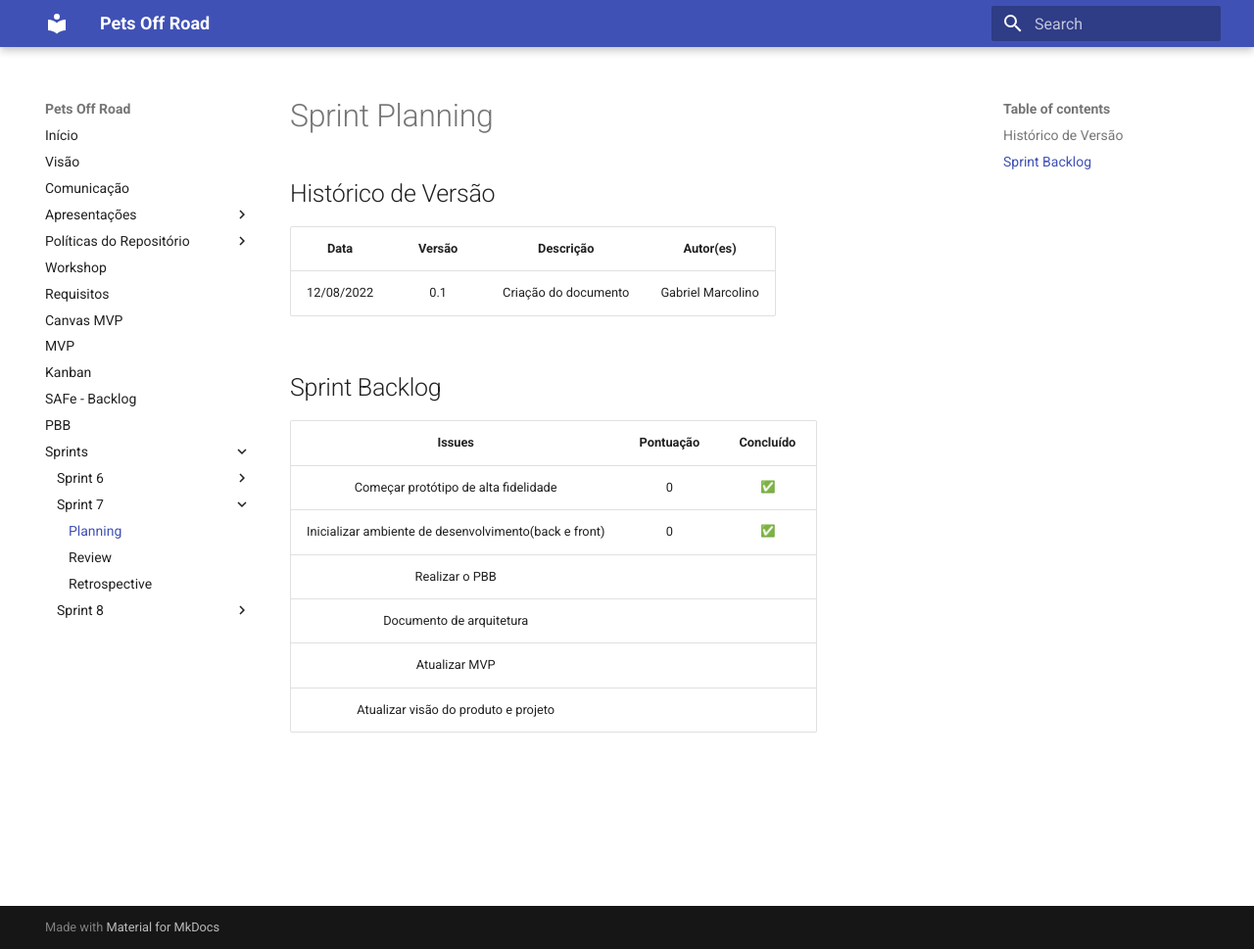
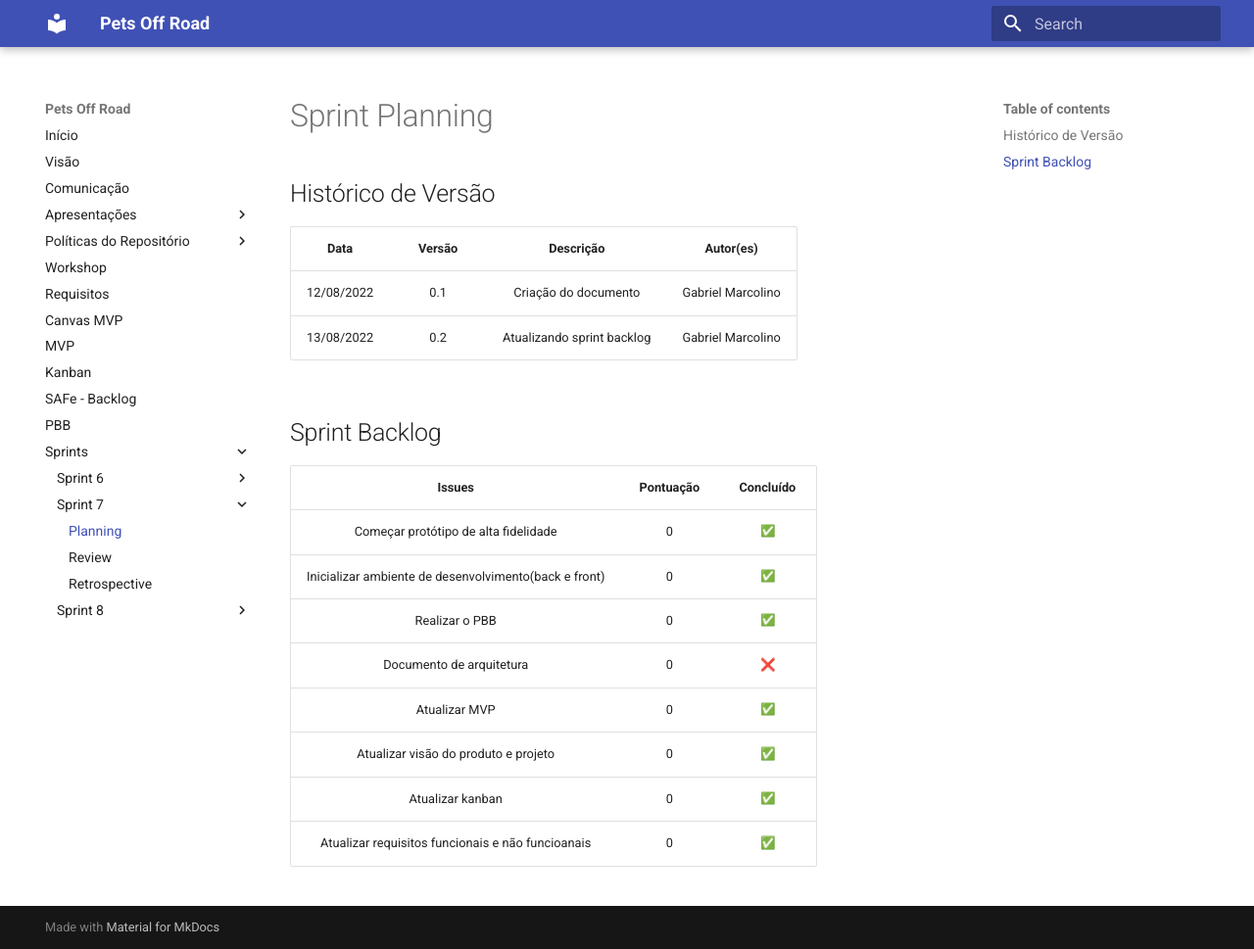
Before and after one commit to mdsreq-fga-unb/2022.1-pets-off-road, an MkDocs documentation site: the page built from docs/sprints/sprint7/planning/planning.md, in a window 1280 px wide and 969 px high. Shown: the whole window at 98% size. Built offline with MkDocs 1.6.1 and Material for MkDocs 9.7.7, drawn with Linux system fonts in a browser that asks for light colours; emoji names are drawn with the system emoji font.

Commit message:
Atualizando backlog da sprint 7

```diff
--- a/docs/sprints/sprint7/planning/planning.md
+++ b/docs/sprints/sprint7/planning/planning.md
@@ -2,18 +2,20 @@
 
 ## Histórico de Versão
 
-|    Data    | Versão |      Descrição       |     Autor(es)     |
-| :--------: | :----: | :------------------: | :---------------: |
-| 12/08/2022 |  0.1   | Criação do documento | Gabriel Marcolino |
+|    Data    | Versão |         Descrição          |     Autor(es)     |
+| :--------: | :----: | :------------------------: | :---------------: |
+| 12/08/2022 |  0.1   |    Criação do documento    | Gabriel Marcolino |
+| 13/08/2022 |  0.2   | Atualizando sprint backlog | Gabriel Marcolino |
 
-<!-- Colocar a pontuação caso tenha e se foi concluído(:white_check_mark:) ou não(:x:) -->
 ## Sprint Backlog
 
 |                        Issues                         | Pontuação |     Concluído      |
 | :---------------------------------------------------: | :-------: | :----------------: |
 |         Começar protótipo de alta fidelidade          |     0     | :white_check_mark: |
 | Inicializar ambiente de desenvolvimento(back e front) |     0     | :white_check_mark: |
-|                    Realizar o PBB                     |           |                    |
-|               Documento de arquitetura                |           |                    |
-|                     Atualizar MVP                     |           |                    |
-|         Atualizar visão do produto e projeto          |           |                    |
+|                    Realizar o PBB                     |     0     | :white_check_mark: |
+|               Documento de arquitetura                |     0     |        :x:         |
+|                     Atualizar MVP                     |     0     | :white_check_mark: |
+|         Atualizar visão do produto e projeto          |     0     | :white_check_mark: |
+|                   Atualizar kanban                    |     0     | :white_check_mark: |
+|   Atualizar requisitos funcionais e não funcioanais   |     0     | :white_check_mark: |
```
